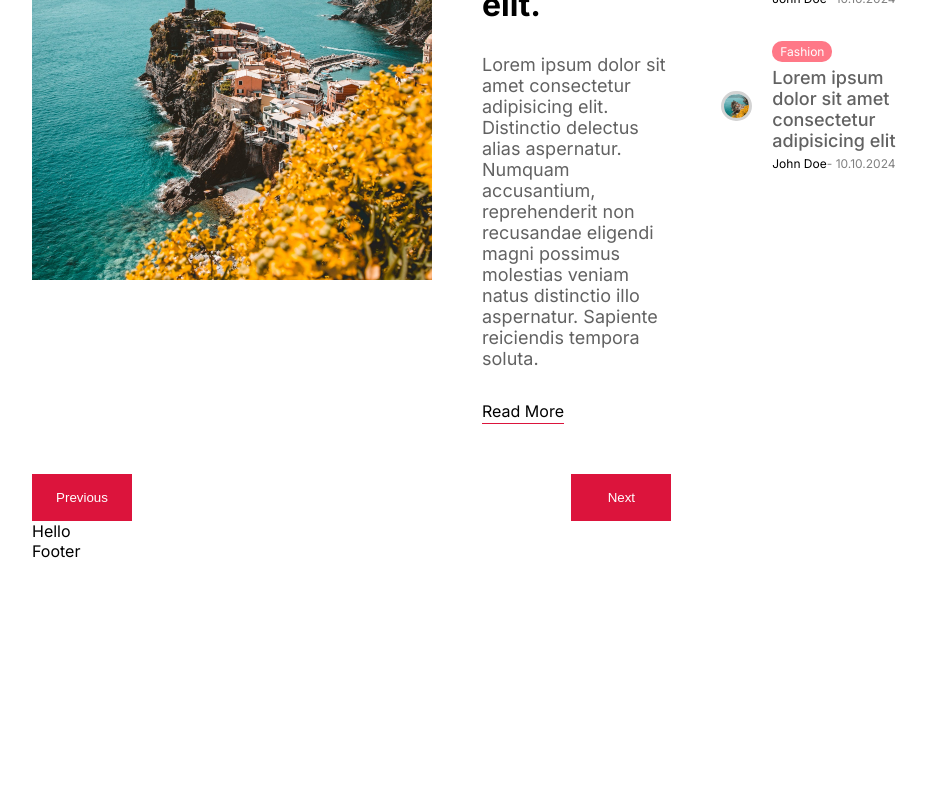
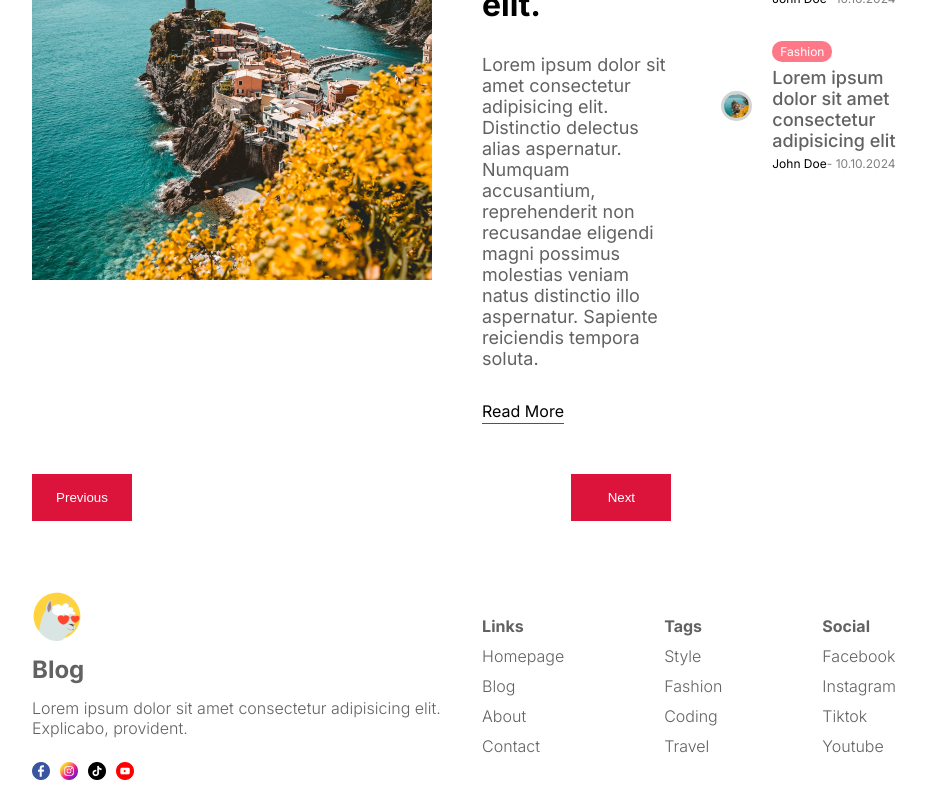
Before and after one commit to immbibek/Blog-Nextjs-, a Next.js app: page / in a window 1280 px wide. Shown: the part 2875-3675 px from the top of the page, without its empty margins (176-1102 px from the left). Before the commit the page ends 3436 px from the top, so only its background shows below. Built offline with nearby package versions, Linux system fonts and the light colour scheme.

Commit message:
completed footer part

```diff
--- a/src/app/page.js
+++ b/src/app/page.js
@@ -17,7 +17,7 @@
         <Menu/>
       </div>
 
-       <Link href="/">Hello</Link>
+       <Link href="/"></Link>
     </div>
   );
 }
--- a/src/components/Menu/menu.module.css
+++ b/src/components/Menu/menu.module.css
@@ -93,51 +93,8 @@
     color: gray;
 }
 
-.categoryList {
-    display: flex;
-    flex-wrap: wrap;
-    justify-content: center;
-    gap: 15px; /* Adjust spacing between items */
-    padding: 20px;
-  }
-
-  .categoryItem {
-    padding: 10px 25px; /* Add more padding for button-like appearance */
-    border-radius: 10px; /* Make the edges more rounded */
-    font-size: 1.1rem; /* Adjust font size */
-    font-weight: 500; /* Add some weight to the font */
-    text-align: center;
-    color: #333; /* Use a neutral color for text */
-    background-color: #f0f0f0; /* Default background color */
-    text-decoration: none;
-    box-shadow: 0px 4px 6px rgba(0, 0, 0, 0.1); /* Add slight shadow */
-    transition: background-color 0.3s ease, transform 0.3s ease; /* Smooth hover effect */
-  }
-
-  .categoryItem:hover {
-    transform: translateY(-5px); /* Lift the category item on hover */
-  }
-
-  .style {
-    background-color: #b3cde0; /* Light blue */
-  }
-
-  .fashion {
-    background-color: #fbb4ae; /* Light pink */
-  }
-
-  .food {
-    background-color: #ccebc5; /* Light green */
-  }
-
-  .travel {
-    background-color: #fddbc7; /* Light peach */
-  }
-
-  .culture {
-    background-color: #decbe4; /* Light lavender */
-  }
-
-  .coding {
-    background-color: #fed9a6; /* Light yellow */
-  }
+@media screen and(max-width:1024px) {
+    .container{
+        display: none;
+    }
+}
--- a/src/components/card/card.module.css
+++ b/src/components/card/card.module.css
@@ -39,3 +39,10 @@
     width: max-content;
     padding: 2px 0px;
 }
+
+@media screen and (max-width:1280px) {
+    .imgContainer{
+        display: none;
+    }
+
+}
--- a/src/components/footer/Footer.jsx
+++ b/src/components/footer/Footer.jsx
@@ -1,8 +1,49 @@
 import React from 'react'
 import styles from "./footer.module.css"
+import Image from 'next/image'
+import Link from 'next/link'
 const Footer = () => {
   return (
-    <div className={styles.container}>Footer</div>
+    <div className={styles.container}>
+      <div className={styles.info}>
+           <Image src="/logo.png" alt='' width={50} height={50}/>
+           <h1 className={styles.logoText}>Blog</h1>
+           <p className={styles.desc}>Lorem ipsum dolor sit amet consectetur adipisicing elit. Explicabo, provident.</p>
+      <div className={styles.icons}>
+        <Image src="/facebook.png" alt='' width={18} height={18}/>
+        <Image src="/instagram.png" alt='' width={18} height={18}/>
+        <Image src="/tiktok.png" alt='' width={18} height={18}/>
+        <Image src="/youtube.png" alt='' width={18} height={18}/>
+      </div>
+      </div>
+
+      <div className={styles.links}>
+         <div className={styles.list}>
+          <span className={styles.listTitle}>Links</span>
+          <Link href="/">Homepage</Link>
+          <Link href="/">Blog</Link>
+          <Link href="/">About</Link>
+          <Link href="/">Contact</Link>
+         </div>
+
+         <div className={styles.list}>
+          <span className={styles.listTitle}>Tags</span>
+          <Link href="/">Style</Link>
+          <Link href="/">Fashion</Link>
+          <Link href="/">Coding</Link>
+          <Link href="/">Travel</Link>
+         </div>
+
+         <div className={styles.list}>
+          <span className={styles.listTitle}>Social</span>
+          <Link href="/">Facebook</Link>
+          <Link href="/">Instagram</Link>
+          <Link href="/">Tiktok</Link>
+          <Link href="/">Youtube</Link>
+         </div>
+
+      </div>
+    </div>
   )
 }
 
--- a/src/components/footer/footer.module.css
+++ b/src/components/footer/footer.module.css
@@ -1,3 +1,78 @@
 .container{
+    margin-top: 50px;
+    padding: 20px 0px;
+    display: flex;
+    align-items: center;
+    justify-content: space-between;
+    color: var(--softTextColor);
+}
+.info{
+    flex: 1;
+    display: flex;
+    flex-direction: column;
+    gap: 14px;
+}
+.logo{
+    display: flex;
+    align-items: center;
+    gap: 10px;
+}
+.logoText{
+    font-size: 24px;
+}
+.desc{
+    font-weight: 300;
+}
+.icons{
+    margin-top:10px ;
+    display: flex;
+
+    gap: 10px;
+}
+
+.links{
+    flex: 1;
+    display: flex;
+    justify-content: flex-end;
+    gap: 100px;
+}
+.list{
+    display: flex;
+    flex-direction: column;
+    gap: 10px;
+    font-weight: 300;
+}
+.listTitle{
+    font-weight: bold;
+}
+
+@media screen and (max-width:1024px) {
+
+    .links{
+        gap:50px
+
+    }
 
 }
+
+@media screen and (max-width:768px) {
+
+    .container{
+        flex-direction: column;
+        gap: 50px;
+
+    }
+    .links{
+        width: 100%;
+        justify-content: space-between;
+    }
+
+}
+@media screen and (max-width:640px) {
+
+
+    .links{
+      font-size: 14px;
+    }
+
+}
```
